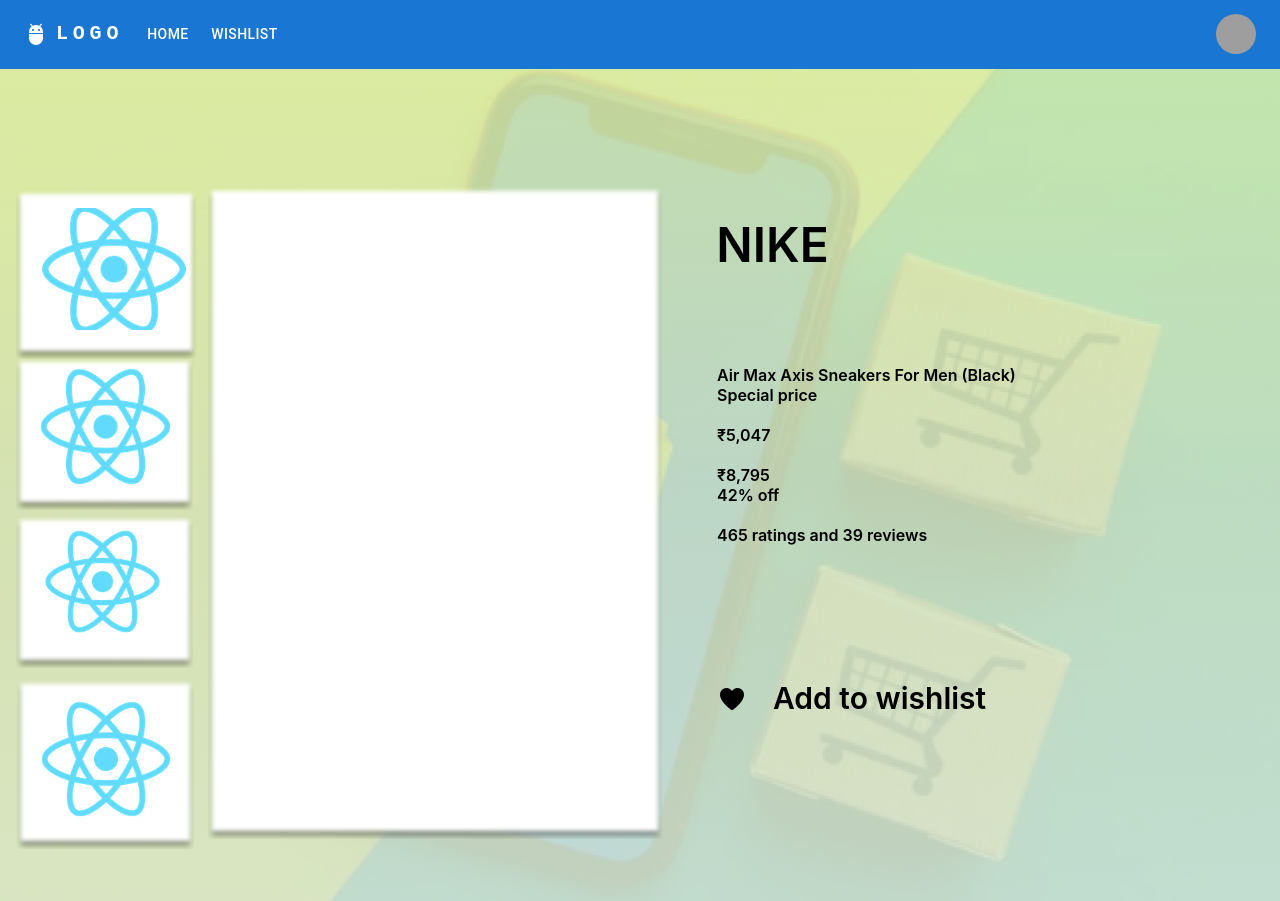
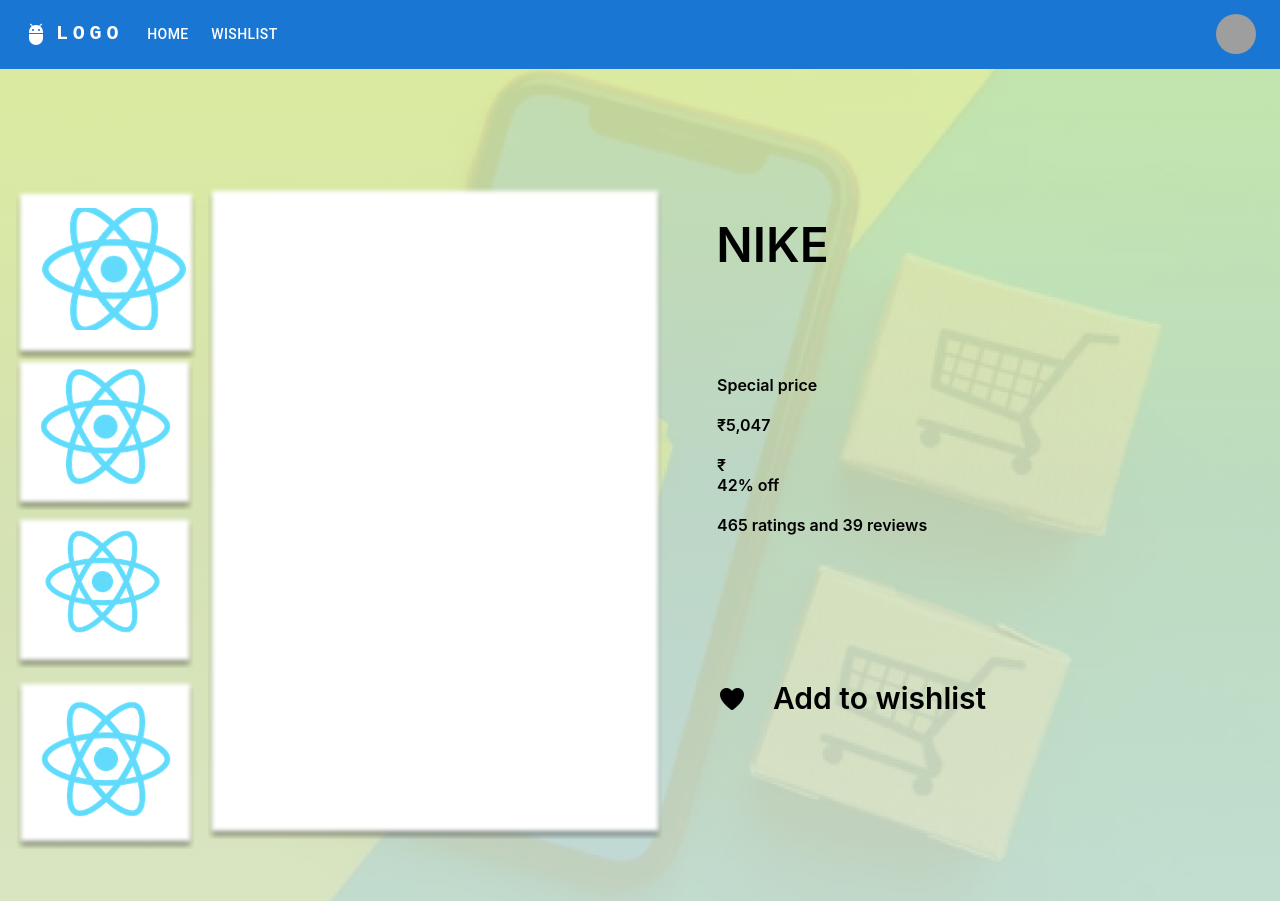
Before and after one commit to Nihal-Srivastava05/FlipkartGrid-Product-Recommender-System, a React (Create React App) app in the folder frontend/: page /singleproduct in a window 1280 px wide. Built offline with nearby package versions, Linux system fonts and the light colour scheme; grey boxes are pictures that could not be loaded.

Commit message:
Minor tweeks.

```diff
--- a/frontend/src/components/Card.js
+++ b/frontend/src/components/Card.js
@@ -1,13 +1,13 @@
 //import { Favorite } from "@material-ui/icons";
-import React, { useState, useEffect, useCallback } from "react";
+import React, { useState } from "react";
 import "./Card.css";
 //import logo from "frontend/public/logo192.png";
 import { Button } from "@mui/material";
 
 import {Favorite} from '@mui/icons-material'
+import NikeShoeWithImages from "../pages/SingleProduct"
 
 const Card = (props) => {
-  const [index, setIndex] = useState(0);
   const [show, setShow] = useState(false);
 
   return (
@@ -30,7 +30,7 @@
           <span className="span3">56%</span>
         </div>
         <div className="card__size">
-          <Button>Open</Button>
+          <Button onClick={<NikeShoeWithImages p_name={props.p_name} price={props.price}/>}>Open</Button>
         </div>
       </div>
     </div>
--- a/frontend/src/pages/SingleProduct.js
+++ b/frontend/src/pages/SingleProduct.js
@@ -168,7 +168,7 @@
   color: var(--color-black);
   font-family: var(--font-source-sans-pro);
 `;
-const NikeShoeWithImages = () => {
+const NikeShoeWithImages = (props) => {
   return (
     <NikeShoeWithImagesRoot>
       <Bg4>
@@ -187,12 +187,12 @@
       <Nike>NIKE</Nike>
       <AirMaxAxisContainer>
         <AirMaxAxisContainer1>
-          <AirMaxAxis>Air Max Axis Sneakers For Men (Black)</AirMaxAxis>
+          <AirMaxAxis>{props.p_name}</AirMaxAxis>
           <AirMaxAxis>Special price</AirMaxAxis>
           <AirMaxAxis>&nbsp;</AirMaxAxis>
           <P>₹5,047</P>
           <P>&nbsp;</P>
-          <AirMaxAxis>₹8,795</AirMaxAxis>
+          <AirMaxAxis>₹{props.price}</AirMaxAxis>
           <AirMaxAxis>42% off</AirMaxAxis>
           <AirMaxAxis>&nbsp;</AirMaxAxis>
           <AirMaxAxis>465 ratings and 39 reviews</AirMaxAxis>
```
